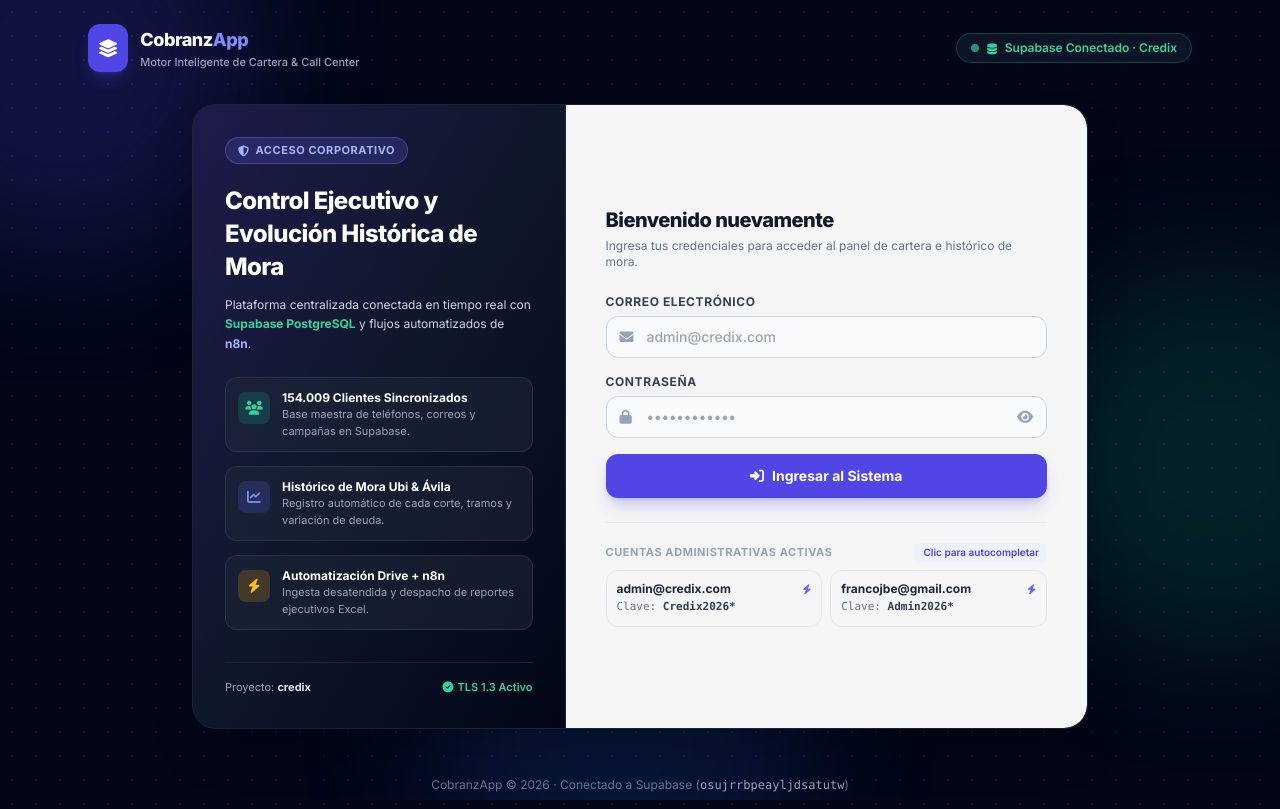
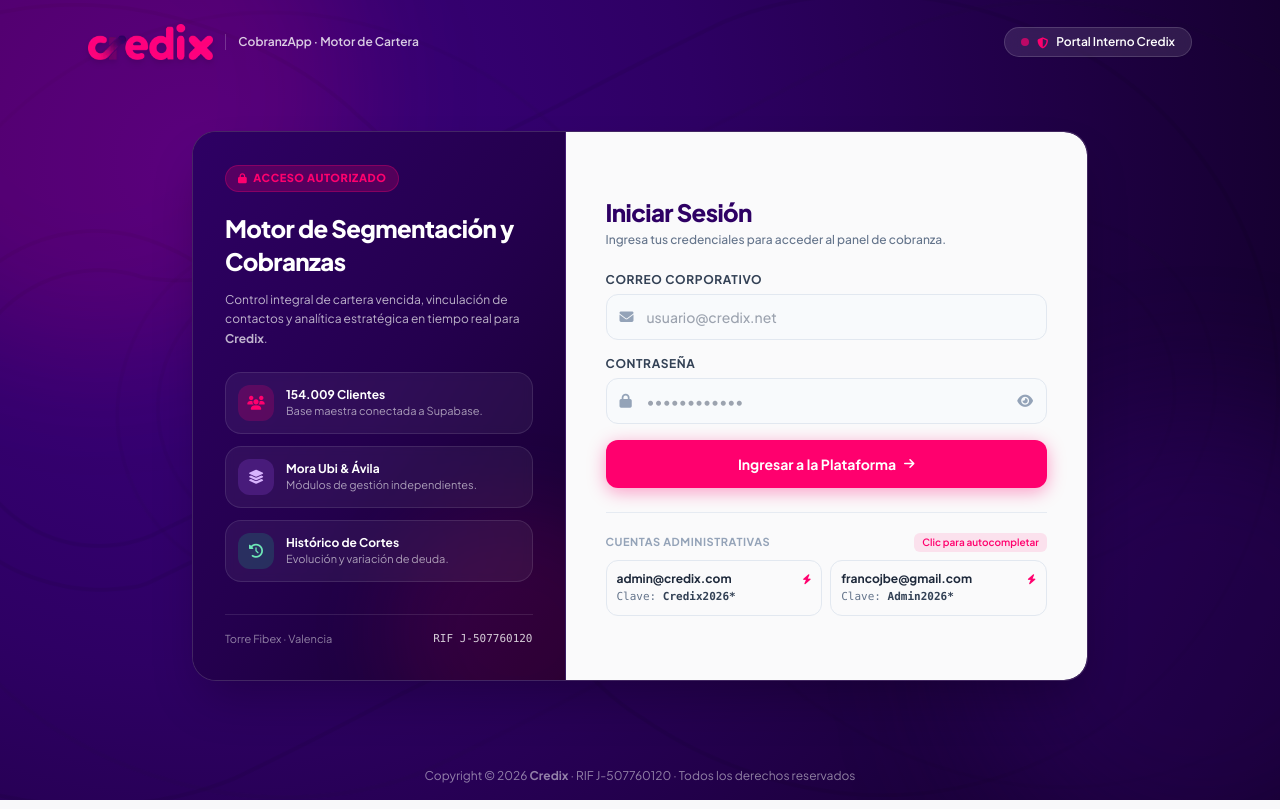
Before and after one commit to francojbe/cobranzapp-, a FastAPI app: page /login in a window 1280 px wide. Run offline with FastAPI, Linux system fonts and the light colour scheme; some libraries are stand-ins or nearby versions.

Commit message:
feat(ui): align login and dashboard visual identity with credix.net branding

```diff
--- a/templates/login.html
+++ b/templates/login.html
@@ -3,110 +3,141 @@
 <head>
     <meta charset="UTF-8">
     <meta name="viewport" content="width=device-width, initial-scale=1.0">
-    <title>Iniciar Sesión | CobranzApp · Motor de Cartera Credix</title>
+    <title>Iniciar Sesión | Credix · Sistema de Cartera &amp; Cobranzas</title>
+    <link rel="icon" type="image/webp" href="/static/img/credix/logo.webp">
     <script src="https://cdn.tailwindcss.com"></script>
-    <link href="https://fonts.googleapis.com/css2?family=Inter:wght@300;400;500;600;700;800&display=swap" rel="stylesheet">
+    <link href="https://fonts.googleapis.com/css2?family=Plus+Jakarta+Sans:wght@300;400;500;600;700;800&family=Inter:wght@400;500;600;700&display=swap" rel="stylesheet">
     <link rel="stylesheet" href="https://cdnjs.cloudflare.com/ajax/libs/font-awesome/6.4.0/css/all.min.css">
     <style>
-        body { font-family: 'Inter', sans-serif; }
-        .glass-card {
-            background: rgba(255, 255, 255, 0.96);
-            backdrop-filter: blur(16px);
+        body {
+            font-family: 'Plus Jakarta Sans', system-ui, -apple-system, sans-serif;
+            background-color: #16002e;
         }
-        .bg-grid-pattern {
-            background-image: radial-gradient(rgba(99, 102, 241, 0.14) 1px, transparent 1px);
-            background-size: 24px 24px;
+        .credix-bg-gradient {
+            background: radial-gradient(circle at 15% 20%, #3d0080 0%, #2e0064 40%, #170033 85%, #0f0022 100%);
+        }
+        .credix-btn-primary {
+            background-color: #ff006e;
+            color: #ffffff;
+            transition: all 0.25s cubic-bezier(0.4, 0, 0.2, 1);
+            box-shadow: 0 4px 18px rgba(255, 0, 110, 0.38);
+        }
+        .credix-btn-primary:hover:not(:disabled) {
+            background-color: #d0005a;
+            transform: translateY(-1px);
+            box-shadow: 0 8px 24px rgba(255, 0, 110, 0.5);
+        }
+        .credix-card-glass {
+            background: rgba(255, 255, 255, 0.98);
+            backdrop-filter: blur(20px);
+        }
+        .wave-lines {
+            background-image: url('/static/img/credix/lines_bg_1.webp');
+            background-size: cover;
+            background-position: center;
+            opacity: 0.18;
+        }
+        .wave-lines-2 {
+            background-image: url('/static/img/credix/lines_bg_2.webp');
+            background-size: cover;
+            background-position: center;
+            opacity: 0.15;
         }
     </style>
 </head>
-<body class="min-h-screen bg-slate-950 text-slate-800 flex flex-col justify-between relative overflow-x-hidden bg-grid-pattern">
+<body class="min-h-screen text-slate-800 flex flex-col justify-between relative overflow-x-hidden credix-bg-gradient">
 
-    <!-- Efectos de luz de fondo -->
+    <!-- Ondas y líneas de fondo oficiales de Credix -->
     <div class="pointer-events-none fixed inset-0 overflow-hidden z-0">
-        <div class="absolute -top-32 -left-32 w-96 h-96 rounded-full bg-indigo-600/20 blur-3xl"></div>
-        <div class="absolute top-1/3 -right-32 w-96 h-96 rounded-full bg-emerald-500/15 blur-3xl"></div>
-        <div class="absolute -bottom-32 left-1/3 w-96 h-96 rounded-full bg-blue-600/15 blur-3xl"></div>
+        <div class="absolute inset-0 wave-lines"></div>
+        <div class="absolute inset-0 wave-lines-2 mix-blend-screen"></div>
+        <div class="absolute -top-40 -left-40 w-[32rem] h-[32rem] rounded-full bg-[#ff006e]/15 blur-3xl"></div>
+        <div class="absolute top-1/2 -right-40 w-[30rem] h-[30rem] rounded-full bg-[#3d0080]/30 blur-3xl"></div>
     </div>
 
-    <!-- Barra Superior -->
+    <!-- Barra Superior Oficial Credix -->
     <header class="relative z-10 w-full max-w-6xl mx-auto px-6 pt-6 flex items-center justify-between">
-        <div class="flex items-center space-x-3">
-            <div class="bg-indigo-600 text-white p-2.5 rounded-xl shadow-lg shadow-indigo-600/30">
-                <i class="fa-solid fa-layer-group text-lg"></i>
-            </div>
-            <div>
-                <span class="text-white font-extrabold text-lg tracking-tight">Cobranz<span class="text-indigo-400">App</span></span>
-                <span class="block text-[11px] text-slate-400 font-medium">Motor Inteligente de Cartera &amp; Call Center</span>
-            </div>
-        </div>
-        <div class="inline-flex items-center gap-2 bg-slate-900/90 border border-emerald-500/30 text-emerald-400 text-xs font-semibold px-3.5 py-1.5 rounded-full shadow-sm">
-            <span class="w-2 h-2 rounded-full bg-emerald-400 animate-pulse"></span>
-            <i class="fa-solid fa-database text-[11px]"></i>
-            <span>Supabase Conectado · Credix</span>
+        <a href="https://credix.net/" target="_blank" class="inline-flex items-center gap-3 group" title="Ir al sitio web oficial de Credix">
+            <img src="/static/img/credix/logo.webp" alt="Credix Logo" class="h-9 w-auto object-contain drop-shadow-md transition-transform group-hover:scale-105">
+            <span class="hidden sm:inline-block border-l border-white/20 pl-3 text-xs font-semibold text-white/80">
+                CobranzApp · Motor de Cartera
+            </span>
+        </a>
+
+        <div class="inline-flex items-center gap-2 bg-white/10 backdrop-blur-md border border-white/15 text-white text-xs font-semibold px-4 py-1.5 rounded-full shadow-sm">
+            <span class="w-2 h-2 rounded-full bg-[#ff006e] animate-pulse"></span>
+            <i class="fa-solid fa-shield-halved text-[11px] text-[#ff006e]"></i>
+            <span>Portal Interno Credix</span>
         </div>
     </header>
 
     <!-- Contenedor Central -->
     <main class="relative z-10 flex-grow flex items-center justify-center px-4 py-8">
-        <div class="w-full max-w-4xl grid grid-cols-1 lg:grid-cols-12 rounded-3xl overflow-hidden shadow-2xl border border-slate-800/80 bg-slate-900/70 backdrop-blur-xl">
+        <div class="w-full max-w-4xl grid grid-cols-1 lg:grid-cols-12 rounded-3xl overflow-hidden shadow-2xl border border-white/15 bg-[#200045]/85 backdrop-blur-2xl">
 
-            <!-- Panel Izquierdo: Resumen Ejecutivo -->
-            <div class="lg:col-span-5 bg-gradient-to-br from-indigo-950 via-slate-900 to-slate-950 p-8 text-white flex flex-col justify-between border-b lg:border-b-0 lg:border-r border-slate-800">
-                <div>
-                    <span class="inline-flex items-center gap-1.5 px-3 py-1 rounded-full text-[11px] font-bold uppercase tracking-wider bg-indigo-500/20 text-indigo-300 border border-indigo-400/30 mb-5">
-                        <i class="fa-solid fa-shield-halved"></i> Acceso Corporativo
-                    </span>
-                    <h1 class="text-2xl font-extrabold tracking-tight leading-snug mb-3">
-                        Control Ejecutivo y Evolución Histórica de Mora
+            <!-- Panel Izquierdo: Identidad Visual Credix -->
+            <div class="lg:col-span-5 bg-gradient-to-br from-[#2e0064] via-[#24004e] to-[#16002e] p-8 text-white flex flex-col justify-between border-b lg:border-b-0 lg:border-r border-white/10 relative overflow-hidden">
+                <!-- Decoración de onda sutil interna -->
+                <div class="absolute -right-20 -bottom-20 w-64 h-64 rounded-full bg-[#ff006e]/10 blur-2xl pointer-events-none"></div>
+
+                <div class="relative z-10">
+                    <div class="mb-5">
+                        <span class="inline-flex items-center gap-1.5 px-3 py-1 rounded-full text-[11px] font-extrabold uppercase tracking-wider bg-[#ff006e]/20 text-[#ff006e] border border-[#ff006e]/30">
+                            <i class="fa-solid fa-lock text-[10px]"></i> Acceso Autorizado
+                        </span>
+                    </div>
+
+                    <h1 class="text-2xl font-extrabold tracking-tight leading-snug mb-3 text-white">
+                        Motor de Segmentación y Cobranzas
                     </h1>
-                    <p class="text-xs text-slate-300 leading-relaxed mb-6">
-                        Plataforma centralizada conectada en tiempo real con <strong class="text-emerald-400">Supabase PostgreSQL</strong> y flujos automatizados de <strong class="text-indigo-300">n8n</strong>.
+                    <p class="text-xs text-white/70 leading-relaxed mb-6 font-normal">
+                        Control integral de cartera vencida, vinculación de contactos y analítica estratégica en tiempo real para <strong>Credix</strong>.
                     </p>
 
-                    <div class="space-y-3.5">
-                        <div class="flex items-start gap-3 bg-slate-800/50 border border-slate-700/60 rounded-xl p-3">
-                            <div class="w-8 h-8 rounded-lg bg-emerald-500/20 text-emerald-400 flex items-center justify-center shrink-0 mt-0.5">
+                    <div class="space-y-3">
+                        <div class="flex items-center gap-3 bg-white/5 border border-white/10 rounded-2xl p-3 backdrop-blur-sm">
+                            <div class="w-9 h-9 rounded-xl bg-[#ff006e]/20 text-[#ff006e] flex items-center justify-center shrink-0">
                                 <i class="fa-solid fa-users text-sm"></i>
                             </div>
                             <div>
-                                <div class="text-xs font-bold text-white">154.009 Clientes Sincronizados</div>
-                                <div class="text-[11px] text-slate-400">Base maestra de teléfonos, correos y campañas en Supabase.</div>
+                                <div class="text-xs font-bold text-white">154.009 Clientes</div>
+                                <div class="text-[11px] text-white/60">Base maestra conectada a Supabase.</div>
                             </div>
                         </div>
 
-                        <div class="flex items-start gap-3 bg-slate-800/50 border border-slate-700/60 rounded-xl p-3">
-                            <div class="w-8 h-8 rounded-lg bg-indigo-500/20 text-indigo-400 flex items-center justify-center shrink-0 mt-0.5">
-                                <i class="fa-solid fa-chart-line text-sm"></i>
+                        <div class="flex items-center gap-3 bg-white/5 border border-white/10 rounded-2xl p-3 backdrop-blur-sm">
+                            <div class="w-9 h-9 rounded-xl bg-purple-500/20 text-purple-300 flex items-center justify-center shrink-0">
+                                <i class="fa-solid fa-layer-group text-sm"></i>
                             </div>
                             <div>
-                                <div class="text-xs font-bold text-white">Histórico de Mora Ubi &amp; Ávila</div>
-                                <div class="text-[11px] text-slate-400">Registro automático de cada corte, tramos y variación de deuda.</div>
+                                <div class="text-xs font-bold text-white">Mora Ubi &amp; Ávila</div>
+                                <div class="text-[11px] text-white/60">Módulos de gestión independientes.</div>
                             </div>
                         </div>
 
-                        <div class="flex items-start gap-3 bg-slate-800/50 border border-slate-700/60 rounded-xl p-3">
-                            <div class="w-8 h-8 rounded-lg bg-amber-500/20 text-amber-400 flex items-center justify-center shrink-0 mt-0.5">
-                                <i class="fa-solid fa-bolt text-sm"></i>
+                        <div class="flex items-center gap-3 bg-white/5 border border-white/10 rounded-2xl p-3 backdrop-blur-sm">
+                            <div class="w-9 h-9 rounded-xl bg-emerald-500/20 text-emerald-300 flex items-center justify-center shrink-0">
+                                <i class="fa-solid fa-clock-rotate-left text-sm"></i>
                             </div>
                             <div>
-                                <div class="text-xs font-bold text-white">Automatización Drive + n8n</div>
-                                <div class="text-[11px] text-slate-400">Ingesta desatendida y despacho de reportes ejecutivos Excel.</div>
+                                <div class="text-xs font-bold text-white">Histórico de Cortes</div>
+                                <div class="text-[11px] text-white/60">Evolución y variación de deuda.</div>
                             </div>
                         </div>
                     </div>
                 </div>
 
-                <div class="mt-8 pt-4 border-t border-slate-800/80 flex items-center justify-between text-[11px] text-slate-400">
-                    <span>Proyecto: <strong class="text-slate-200">credix</strong></span>
-                    <span class="text-emerald-400 font-semibold"><i class="fa-solid fa-circle-check mr-1"></i>TLS 1.3 Activo</span>
+                <div class="mt-8 pt-4 border-t border-white/10 flex items-center justify-between text-[11px] text-white/50 relative z-10">
+                    <span>Torre Fibex · Valencia</span>
+                    <span class="text-white/80 font-mono">RIF J-507760120</span>
                 </div>
             </div>
 
             <!-- Panel Derecho: Formulario de Login -->
-            <div class="lg:col-span-7 glass-card p-8 sm:p-10 flex flex-col justify-center">
+            <div class="lg:col-span-7 credix-card-glass p-8 sm:p-10 flex flex-col justify-center">
                 <div class="mb-6">
-                    <h2 class="text-xl font-extrabold text-slate-900 tracking-tight">Bienvenido nuevamente</h2>
-                    <p class="text-xs text-slate-500 mt-1">Ingresa tus credenciales para acceder al panel de cartera e histórico de mora.</p>
+                    <h2 class="text-2xl font-extrabold text-[#2e0064] tracking-tight">Iniciar Sesión</h2>
+                    <p class="text-xs text-slate-500 mt-1 font-medium">Ingresa tus credenciales para acceder al panel de cobranza.</p>
                 </div>
 
                 <!-- Alerta de Error -->
@@ -118,7 +149,7 @@
                 <form id="login-form" onsubmit="handleLogin(event)" class="space-y-4">
                     <div>
                         <label for="email" class="block text-xs font-bold text-slate-700 uppercase tracking-wider mb-1.5">
-                            Correo Electrónico
+                            Correo Corporativo
                         </label>
                         <div class="relative">
                             <span class="absolute inset-y-0 left-0 pl-3.5 flex items-center text-slate-400">
@@ -130,8 +161,8 @@
                                 name="email"
                                 required
                                 autocomplete="username"
-                                placeholder="admin@credix.com"
-                                class="w-full pl-10 pr-4 py-2.5 bg-slate-50 border border-slate-300 rounded-xl text-sm font-medium text-slate-900 focus:bg-white focus:outline-none focus:ring-2 focus:ring-indigo-600 focus:border-indigo-600 transition"
+                                placeholder="usuario@credix.net"
+                                class="w-full pl-10 pr-4 py-3 bg-slate-50 border border-slate-200 rounded-xl text-sm font-medium text-slate-900 focus:bg-white focus:outline-none focus:ring-2 focus:ring-[#2e0064] focus:border-[#2e0064] transition"
                             >
                         </div>
                     </div>
@@ -151,13 +182,13 @@
                                 required
                                 autocomplete="current-password"
                                 placeholder="••••••••••••"
-                                class="w-full pl-10 pr-10 py-2.5 bg-slate-50 border border-slate-300 rounded-xl text-sm font-medium text-slate-900 focus:bg-white focus:outline-none focus:ring-2 focus:ring-indigo-600 focus:border-indigo-600 transition"
+                                class="w-full pl-10 pr-10 py-3 bg-slate-50 border border-slate-200 rounded-xl text-sm font-medium text-slate-900 focus:bg-white focus:outline-none focus:ring-2 focus:ring-[#2e0064] focus:border-[#2e0064] transition"
                             >
                             <button
                                 type="button"
                                 onclick="togglePassword()"
                                 class="absolute inset-y-0 right-0 pr-3.5 flex items-center text-slate-400 hover:text-slate-600"
-                                title="Mostrar/Ocultar contraseña"
+                                title="Mostrar u ocultar contraseña"
                             >
                                 <i id="eye-icon" class="fa-solid fa-eye text-sm"></i>
                             </button>
@@ -167,28 +198,28 @@
                     <button
                         type="submit"
                         id="btn-submit"
-                        class="w-full mt-2 bg-indigo-600 hover:bg-indigo-700 text-white font-bold py-3 px-5 rounded-xl shadow-lg shadow-indigo-600/25 transition flex items-center justify-center gap-2 text-sm cursor-pointer"
+                        class="w-full mt-2 credix-btn-primary font-bold py-3.5 px-5 rounded-xl transition flex items-center justify-center gap-2 text-sm cursor-pointer"
                     >
-                        <i class="fa-solid fa-right-to-bracket"></i>
-                        <span>Ingresar al Sistema</span>
+                        <span>Ingresar a la Plataforma</span>
+                        <i class="fa-solid fa-arrow-right text-xs"></i>
                     </button>
                 </form>
 
-                <!-- Acceso Rápido para Pruebas / Administración -->
+                <!-- Cuentas de Acceso Rápido -->
                 <div class="mt-6 pt-5 border-t border-slate-200/80">
                     <div class="flex items-center justify-between mb-2">
-                        <span class="text-[11px] font-bold text-slate-400 uppercase tracking-wider">Cuentas Administrativas Activas</span>
-                        <span class="text-[10px] font-semibold text-indigo-600 bg-indigo-50 px-2 py-0.5 rounded-md">Clic para autocompletar</span>
+                        <span class="text-[11px] font-bold text-slate-400 uppercase tracking-wider">Cuentas Administrativas</span>
+                        <span class="text-[10px] font-semibold text-[#ff006e] bg-[#ff006e]/10 px-2 py-0.5 rounded-md">Clic para autocompletar</span>
                     </div>
                     <div class="grid grid-cols-1 sm:grid-cols-2 gap-2">
                         <button
                             type="button"
                             onclick="fillCredentials('admin@credix.com', 'Credix2026*')"
-                            class="text-left p-2.5 rounded-xl border border-slate-200 hover:border-indigo-400 hover:bg-indigo-50/40 transition group"
+                            class="text-left p-2.5 rounded-xl border border-slate-200 hover:border-[#ff006e] hover:bg-pink-50/30 transition group"
                         >
-                            <div class="text-xs font-bold text-slate-800 group-hover:text-indigo-700 flex items-center justify-between">
+                            <div class="text-xs font-bold text-slate-800 group-hover:text-[#2e0064] flex items-center justify-between">
                                 <span>admin@credix.com</span>
-                                <i class="fa-solid fa-bolt text-[10px] text-indigo-500"></i>
+                                <i class="fa-solid fa-bolt text-[10px] text-[#ff006e]"></i>
                             </div>
                             <div class="text-[11px] text-slate-500 font-mono mt-0.5">Clave: <span class="text-slate-700 font-semibold">Credix2026*</span></div>
                         </button>
@@ -196,11 +227,11 @@
                         <button
                             type="button"
                             onclick="fillCredentials('francojbe@gmail.com', 'Admin2026*')"
-                            class="text-left p-2.5 rounded-xl border border-slate-200 hover:border-indigo-400 hover:bg-indigo-50/40 transition group"
+                            class="text-left p-2.5 rounded-xl border border-slate-200 hover:border-[#ff006e] hover:bg-pink-50/30 transition group"
                         >
-                            <div class="text-xs font-bold text-slate-800 group-hover:text-indigo-700 flex items-center justify-between">
+                            <div class="text-xs font-bold text-slate-800 group-hover:text-[#2e0064] flex items-center justify-between">
                                 <span>francojbe@gmail.com</span>
-                                <i class="fa-solid fa-bolt text-[10px] text-indigo-500"></i>
+                                <i class="fa-solid fa-bolt text-[10px] text-[#ff006e]"></i>
                             </div>
                             <div class="text-[11px] text-slate-500 font-mono mt-0.5">Clave: <span class="text-slate-700 font-semibold">Admin2026*</span></div>
                         </button>
@@ -210,9 +241,9 @@
         </div>
     </main>
 
-    <!-- Footer -->
-    <footer class="relative z-10 text-center py-4 text-xs text-slate-500">
-        CobranzApp &copy; 2026 · Conectado a Supabase (<span class="font-mono text-slate-400">osujrrbpeayljdsatutw</span>)
+    <!-- Footer Oficial Credix -->
+    <footer class="relative z-10 text-center py-4 text-xs text-white/50">
+        <p>Copyright &copy; 2026 <strong>Credix</strong> · RIF J-507760120 · Todos los derechos reservados</p>
     </footer>
 
     <script>
@@ -244,7 +275,7 @@
 
             errBox.classList.add('hidden');
             btn.disabled = true;
-            btn.innerHTML = '<i class="fa-solid fa-circle-notch fa-spin"></i><span>Verificando en Supabase...</span>';
+            btn.innerHTML = '<i class="fa-solid fa-circle-notch fa-spin"></i><span>Validando en Credix...</span>';
 
             try {
                 const res = await fetch('/api/auth/login', {
@@ -254,14 +285,14 @@
                 });
                 const data = await res.json();
                 if (!res.ok) {
-                    throw new Error(data.detail || 'Error al iniciar sesión');
+                    throw new Error(data.detail || 'Credenciales inválidas');
                 }
                 window.location.href = '/';
             } catch (err) {
                 errText.textContent = err.message;
                 errBox.classList.remove('hidden');
                 btn.disabled = false;
-                btn.innerHTML = '<i class="fa-solid fa-right-to-bracket"></i><span>Ingresar al Sistema</span>';
+                btn.innerHTML = '<span>Ingresar a la Plataforma</span><i class="fa-solid fa-arrow-right text-xs"></i>';
             }
         }
     </script>
```
Also changed, not shown: templates/index.html (+8 -5 lines), static/img/credix/lines_bg_1.webp (added), static/img/credix/lines_bg_2.webp (added), static/img/credix/logo.webp (added).
